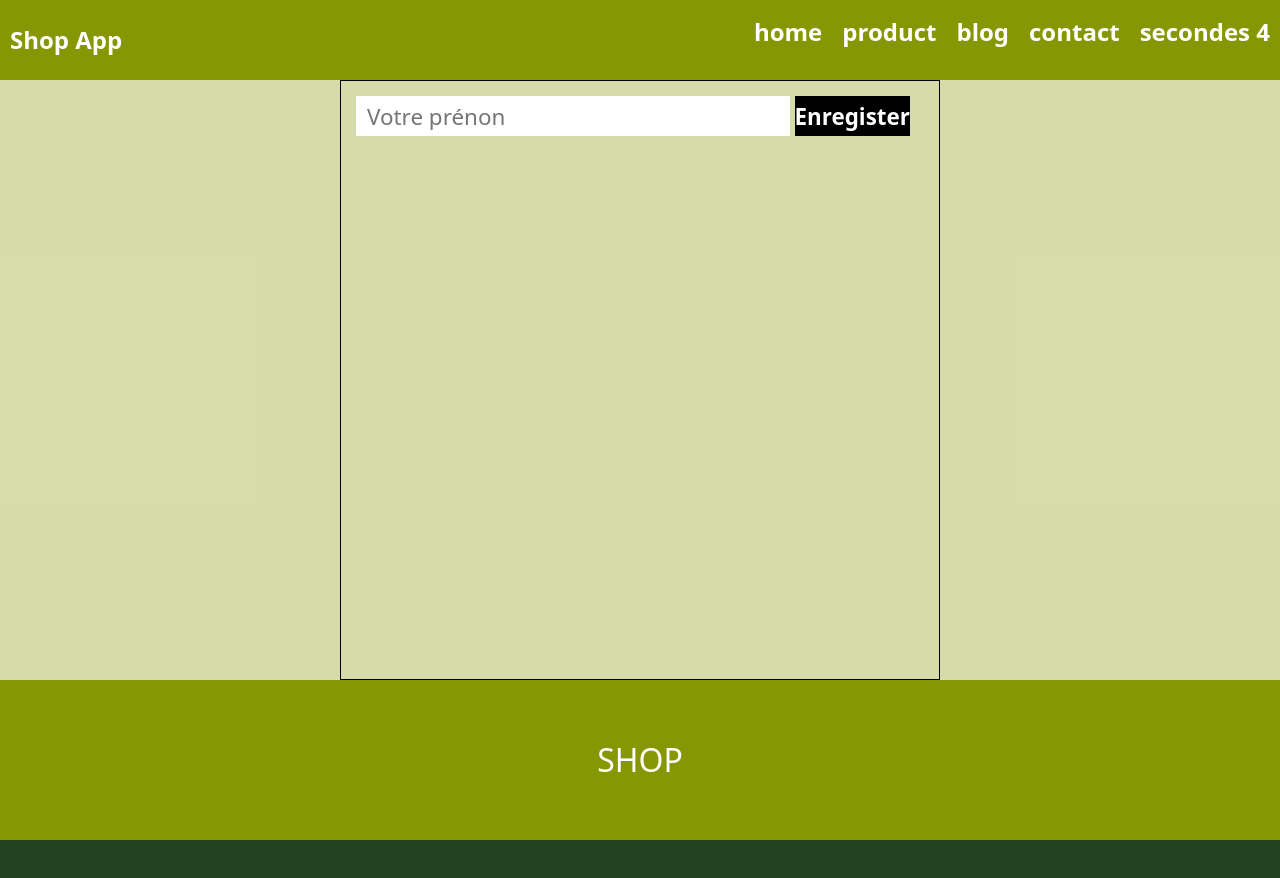
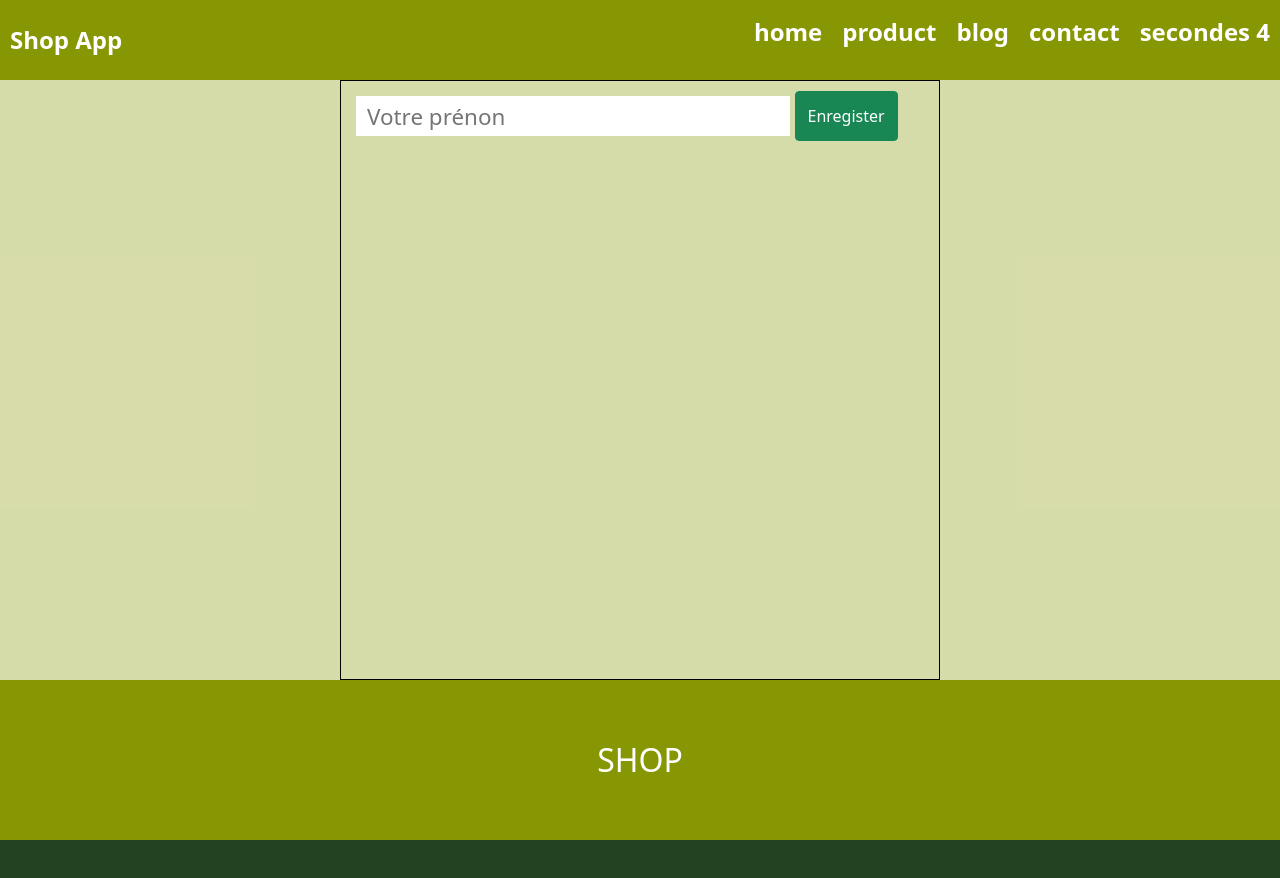
Before and after one commit to essasoufiane/shopApp, an Angular app: page / in a window 1280 px wide. Shown: the top 878 px of the page. Built offline with nearby package versions, Linux system fonts and the light colour scheme.

Commit message:
form_supprimer_splice()

```diff
--- a/src/app/components/auth/signup/signup.component.css
+++ b/src/app/components/auth/signup/signup.component.css
@@ -8,6 +8,15 @@
 
 }
 
+.signup ul{
+  list-style: none;
+}
+.signup ul li{
+  border: 0.1px solid black;
+  font-size: 1.4rem;
+  border-radius: 5px;
+}
+
 .form-linline input{
   border: 0.1px solid white;
   height: 40px;
@@ -16,11 +25,11 @@
   padding: 0 10px;
   font-size: 1.4rem;
 }
-.form-linline button{
+/* .form-linline button{
   font-size: 1.4rem;
   height: 40px;
   background-color: black;
   border: none;
   color: white;
   font-weight: bolder;
-}
+} */
--- a/src/app/components/auth/signup/signup.component.html
+++ b/src/app/components/auth/signup/signup.component.html
@@ -1,12 +1,16 @@
 <div class="signup signin">
-  <div class="form-linline firstname">
+  <div class="form-linline firstname d-flex">
     <input type="text" name="firstname" placeholder="Votre prénon" [(ngModel)]="firstname">
-    <button (click)="handleSave()">Enregister</button>
+    <button class="btn btn-success" (click)="handleSave()">Enregister</button>
+
 
   </div>
-<div class="name">
-  <ul>
-    <li *ngFor="let name of names">{{name}}</li>
-  </ul>
+  <div class="name">
+    <ul>
+      <li class="d-flex justify-content-between" *ngFor="let name of names; let index = index">{{name}}
+        <button class="btn btn-danger" (click)="handleDelete(index)">supprimer</button>
+      </li>
+
+    </ul>
+  </div>
 </div>
-</div>
--- a/src/app/components/auth/signup/signup.component.ts
+++ b/src/app/components/auth/signup/signup.component.ts
@@ -22,4 +22,10 @@ export class SignupComponent implements OnInit {
     }
   }
 
+  handleDelete(index: number){
+    if(index >= 0){
+     this.names.splice(index,1)
+    }
+  }
+
 }
```
